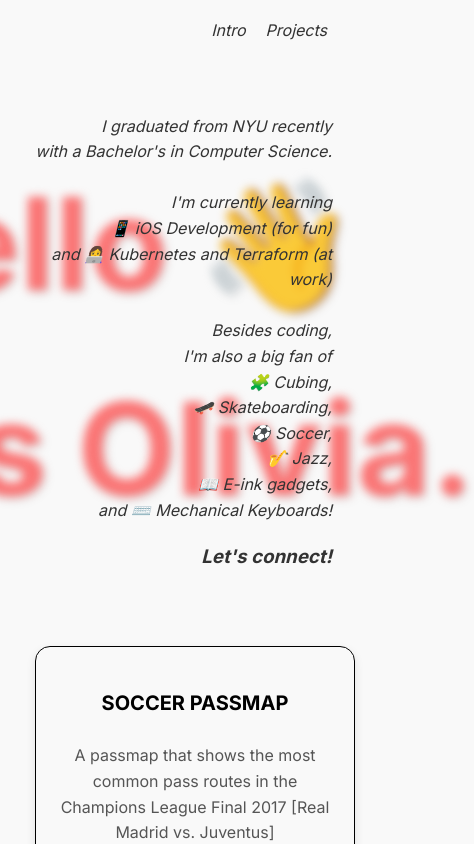
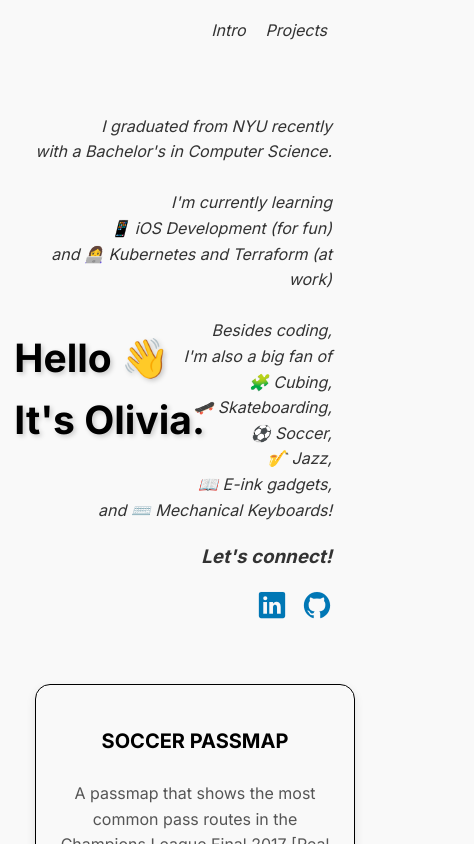
Before and after one commit to leesolivia14/leesolivia14.github.io, a React (Vite) app: page / in a window 390 px wide. Shown: the top 844 px of the page, 474 px wide, since content can reach past the window. Built offline with nearby package versions, Linux system fonts and the light colour scheme; a web font is replaced by a local one.

Commit message:
making the big letters more responsive for mobile and big screens along with changing font color to black

```diff
--- a/src/App.css
+++ b/src/App.css
@@ -22,19 +22,27 @@ body {
     100% { transform: translate(-50%, -50%) translateX(0) translateY(0); }
 }
 
+@keyframes floatAroundMobile {
+    0% { transform: translate(-50%, -50%) translateX(0) translateY(0); }
+    25% { transform: translate(-50%, -50%) translateX(50px) translateY(-30px); }
+    50% { transform: translate(-50%, -50%) translateX(-30px) translateY(40px); }
+    75% { transform: translate(-50%, -50%) translateX(20px) translateY(-30px); }
+    100% { transform: translate(-50%, -50%) translateX(0) translateY(0); }
+}
+
 
 .main-title {
     position: absolute;
     top: 40%;
     left: 42%;
-    transform: translate(-50%, -50%);
+    transform: translate(-30%, -50%);
     font-weight: bold;
-    color: rgba(255, 106, 106, 0.9); /* Light transparency */
+    color: rgb(0, 0, 0); /* Light transparency */
     white-space: nowrap; /* Prevents breaking */
     z-index: -1; /* Sends it to the background */
     user-select: none; /* Prevents selection */
     pointer-events: none; /* Ignore interactions */
-    filter: blur(5px);
+    //filter: blur(5px);
     font-size: clamp(3rem, 10vw, 7.25rem);
     position: absolute;
     font-weight: bold;
@@ -48,9 +56,37 @@ body {
 /* Adjust font-size for mobile devices */
 @media (max-width: 600px) {
     .main-title {
-        top: 40%;
-        left: %;
-        font-size: clamp(4rem, 12vw, 9rem); /* Increase the font size for mobile */
+        top: 45%;
+        left: 30%;
+        font-size: clamp(1rem, 5vw, 7.25rem); /* Decrease the font size for mobile */
+        animation: floatAround 10s infinite ease-in-out; /* Use a different animation for mobile */
+    }
+}
+
+@media (max-width: 1700px) {
+    .main-title {
+        top: 45%;
+        left: 30%;
+        font-size: clamp(1rem, 5vw, 7.25rem); /* Decrease the font size for mobile */
+        animation: floatAround 10s infinite ease-in-out; /* Use a different animation for mobile */
+    }
+}
+/* Adjust position for larger screens */
+@media (min-width: 1000px) {
+    .main-title {
+        top: 35%; /* Adjust top position for larger screens */
+    }
+}
+
+@media (min-width: 1600px) {
+    .main-title {
+        top: 30%; /* Adjust top position for even larger screens */
+    }
+}
+
+@media (min-width: 2000px) {
+    .main-title {
+        top: 25%; /* Adjust top position for even larger screens */
     }
 }
 
```
Also changed, not shown: 4 other files (tests, documents, lock files or other folders).
